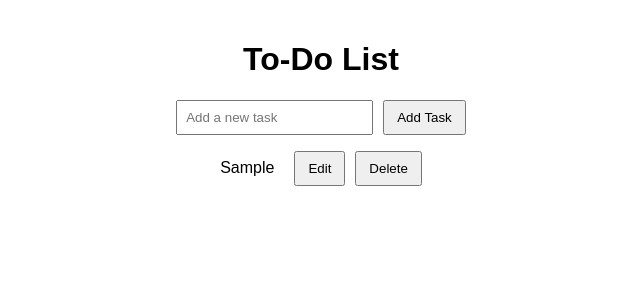
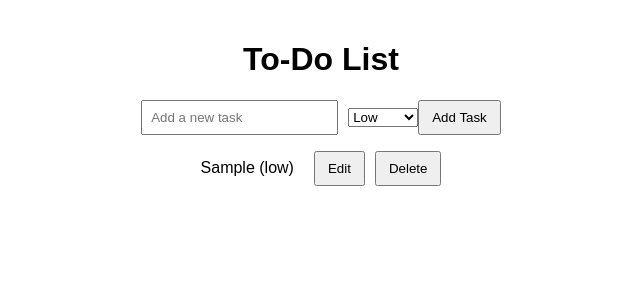
Before and after one commit to wirewallstand/todo-list-app, a React (Create React App) app in the folder todo-list-app/: page / in a window 1280 px wide. Both pictures are taken after typing "Sample" into the empty fields and a click on the button "Add Task". Shown: the top 300 px of the page, without its empty margins (319-959 px from the left). Built offline with nearby package versions, Linux system fonts and the light colour scheme.

Commit message:
Implement task prioritization

```diff
--- a/todo-list-app/src/App.js
+++ b/todo-list-app/src/App.js
@@ -4,6 +4,7 @@ import './App.css';
 function App() {
   const [tasks, setTasks] = useState([]);
   const [newTask, setNewTask] = useState('');
+  const [newTaskPriority, setNewTaskPriority] = useState('low');
   const [editTaskId, setEditTaskId] = useState(null);
   const [editTaskText, setEditTaskText] = useState('');
 
@@ -11,10 +12,15 @@ function App() {
     setNewTask(e.target.value);
   };
 
+  const handlePriorityChange = (e) => {
+    setNewTaskPriority(e.target.value);
+  };
+
   const handleAddTask = () => {
     if (newTask.trim() !== '') {
-      setTasks([...tasks, { id: Date.now(), text: newTask, completed: false }]);
+      setTasks([...tasks, { id: Date.now(), text: newTask, priority: newTaskPriority, completed: false }]);
       setNewTask('');
+      setNewTaskPriority('low');
     }
   };
 
@@ -28,9 +34,10 @@ function App() {
     ));
   };
 
-  const handleEditTask = (id, text) => {
+  const handleEditTask = (id, text, priority) => {
     setEditTaskId(id);
     setEditTaskText(text);
+    setNewTaskPriority(priority);
   };
 
   const handleEditInputChange = (e) => {
@@ -39,10 +46,11 @@ function App() {
 
   const handleUpdateTask = () => {
     setTasks(tasks.map(task =>
-      task.id === editTaskId ? { ...task, text: editTaskText } : task
+      task.id === editTaskId ? { ...task, text: editTaskText, priority: newTaskPriority } : task
     ));
     setEditTaskId(null);
     setEditTaskText('');
+    setNewTaskPriority('low');
   };
 
   return (
@@ -54,6 +62,11 @@ function App() {
         onChange={handleInputChange}
         placeholder="Add a new task"
       />
+      <select value={newTaskPriority} onChange={handlePriorityChange}>
+        <option value="low">Low</option>
+        <option value="medium">Medium</option>
+        <option value="high">High</option>
+      </select>
       <button onClick={handleAddTask}>Add Task</button>
       <ul>
         {tasks.map(task => (
@@ -65,6 +78,11 @@ function App() {
                   value={editTaskText}
                   onChange={handleEditInputChange}
                 />
+                <select value={newTaskPriority} onChange={handlePriorityChange}>
+                  <option value="low">Low</option>
+                  <option value="medium">Medium</option>
+                  <option value="high">High</option>
+                </select>
                 <button onClick={handleUpdateTask}>Update</button>
               </div>
             ) : (
@@ -73,9 +91,9 @@ function App() {
                   style={{ textDecoration: task.completed ? 'line-through' : 'none' }}
                   onClick={() => handleToggleComplete(task.id)}
                 >
-                  {task.text}
+                  {task.text} ({task.priority})
                 </span>
-                <button onClick={() => handleEditTask(task.id, task.text)}>Edit</button>
+                <button onClick={() => handleEditTask(task.id, task.text, task.priority)}>Edit</button>
                 <button onClick={() => handleDeleteTask(task.id)}>Delete</button>
               </div>
             )}
```
